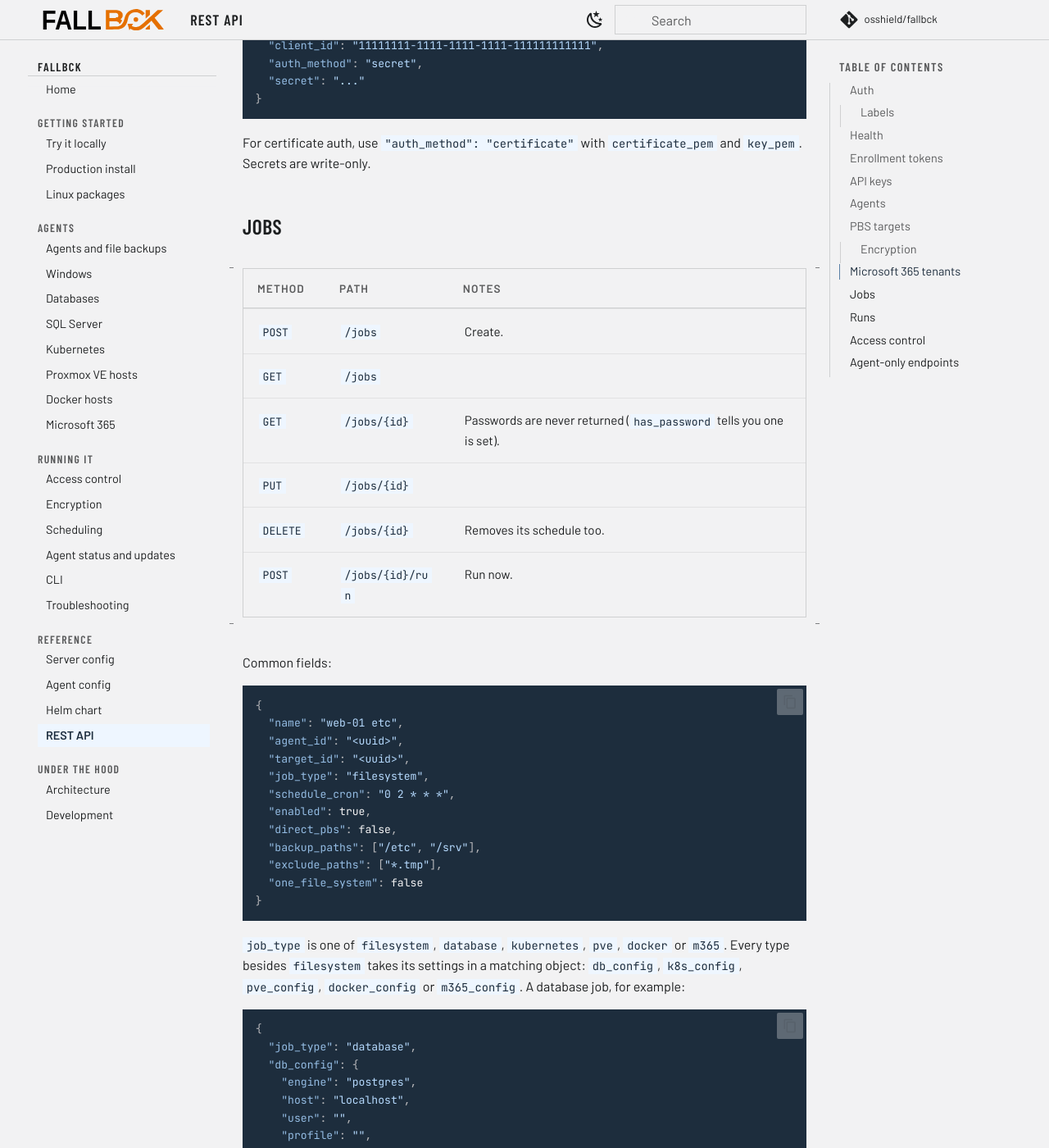
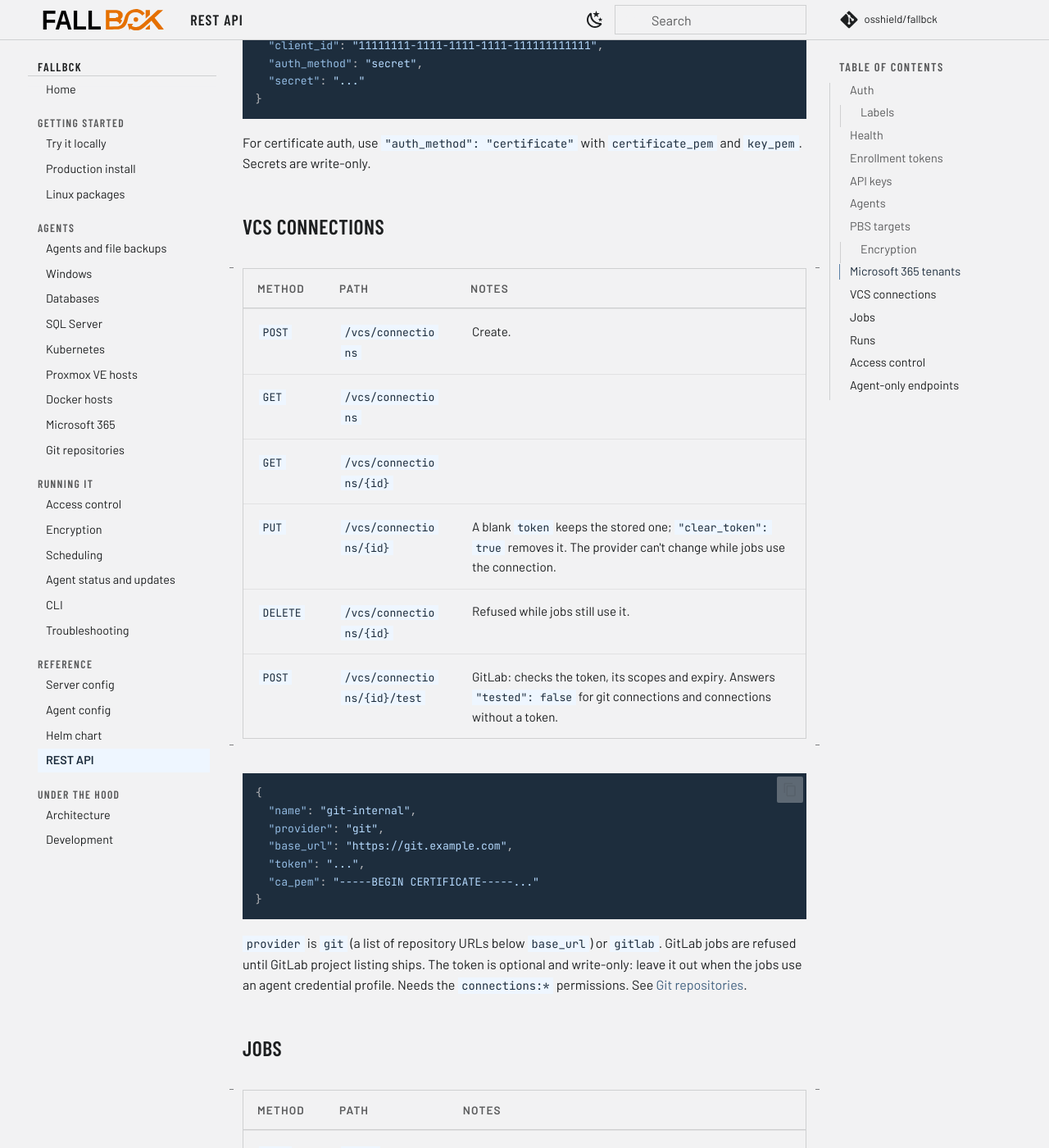
Before and after one commit to OSShield/fallbck, an MkDocs documentation site: the page built from docs/reference/api.md, in a window 1280 px wide and 1400 px high, scrolled down 6356 px. Shown: the whole window at 82% size. Built offline with MkDocs 1.6.1 and Material for MkDocs 9.7.7, drawn with Linux system fonts in a browser that asks for light colours; comment, search, counter and statistics services are not loaded; some of the changed text lies outside the part shown.

Commit message:
Tests, docs, configurable state directory Show warning that Gitlab jobs aren't available yet

````diff
--- a/docs/reference/api.md
+++ b/docs/reference/api.md
@@ -148,6 +148,29 @@ See [Encryption](../operations/encryption.md) for what all of this means.
 
 For certificate auth, use `"auth_method": "certificate"` with `certificate_pem` and `key_pem`. Secrets are write-only.
 
+## VCS connections
+
+| Method | Path | Notes |
+|---|---|---|
+| `POST` | `/vcs/connections` | Create. |
+| `GET` | `/vcs/connections` | |
+| `GET` | `/vcs/connections/{id}` | |
+| `PUT` | `/vcs/connections/{id}` | A blank `token` keeps the stored one; `"clear_token": true` removes it. The provider can't change while jobs use the connection. |
+| `DELETE` | `/vcs/connections/{id}` | Refused while jobs still use it. |
+| `POST` | `/vcs/connections/{id}/test` | GitLab: checks the token, its scopes and expiry. Answers `"tested": false` for git connections and connections without a token. |
+
+```json
+{
+  "name": "git-internal",
+  "provider": "git",
+  "base_url": "https://git.example.com",
+  "token": "...",
+  "ca_pem": "-----BEGIN CERTIFICATE-----..."
+}
+```
+
+`provider` is `git` (a list of repository URLs below `base_url`) or `gitlab`. GitLab jobs are refused until GitLab project listing ships. The token is optional and write-only: leave it out when the jobs use an agent credential profile. Needs the `connections:*` permissions. See [Git repositories](../agents/vcs.md).
+
 ## Jobs
 
 | Method | Path | Notes |
@@ -176,7 +199,7 @@ Common fields:
 }
 ```
 
-`job_type` is one of `filesystem`, `database`, `kubernetes`, `pve`, `docker` or `m365`. Every type besides `filesystem` takes its settings in a matching object: `db_config`, `k8s_config`, `pve_config`, `docker_config` or `m365_config`. A database job, for example:
+`job_type` is one of `filesystem`, `database`, `kubernetes`, `pve`, `docker`, `m365` or `vcs`. Every type besides `filesystem` takes its settings in a matching object: `db_config`, `k8s_config`, `pve_config`, `docker_config`, `m365_config` or `vcs_config`. A database job, for example:
 
 ```json
 {
@@ -232,6 +255,6 @@ Selectors are strings in [Kubernetes label selector syntax](../operations/access
 
 These are what agents call, authenticated with their own bearer token. You won't need them unless you're writing an agent, but they're listed here so nothing's a mystery:
 
-`POST /agents/enroll` (enrollment token), `POST /agents/heartbeat`, `POST /agents/token/rotate`, `POST /agents/token/worker`, `POST /agents/ticket/refresh`, `POST /agents/sub-ticket`, `POST /agents/volume-ticket`, `POST /agents/run-progress`, `GET /agents/pbs-credentials`, `GET /agents/encryption-key`, `GET /agents/db-credentials`, `GET /agents/m365-credentials`, `GET /agents/update/{os}/{arch}`.
+`POST /agents/enroll` (enrollment token), `POST /agents/heartbeat`, `POST /agents/token/rotate`, `POST /agents/token/worker`, `POST /agents/ticket/refresh`, `POST /agents/sub-ticket`, `POST /agents/volume-ticket`, `POST /agents/run-progress`, `GET /agents/pbs-credentials`, `GET /agents/encryption-key`, `GET /agents/db-credentials`, `GET /agents/m365-credentials`, `GET /agents/vcs-credentials`, `GET /agents/update/{os}/{arch}`.
 
 The credential endpoints also need a valid backup ticket in `X-Fallbck-Backup-Ticket`. The [Architecture](../architecture.md) page explains the flow.
--- a/mkdocs.yml
+++ b/mkdocs.yml
@@ -60,6 +60,7 @@ nav:
       - Proxmox VE hosts: agents/proxmox.md
       - Docker hosts: agents/docker.md
       - Microsoft 365: agents/m365.md
+      - Git repositories: agents/vcs.md
   - Running it:
       - Access control: operations/access.md
       - Encryption: operations/encryption.md
````
Also changed, not shown: README.md (+1 -0 lines), docs/agents/vcs.md (added, +95 -0 lines), docs/architecture.md (+2 -0 lines), docs/index.md (+1 -0 lines), docs/reference/agent-config.md (+8 -0 lines), 4 other files.
